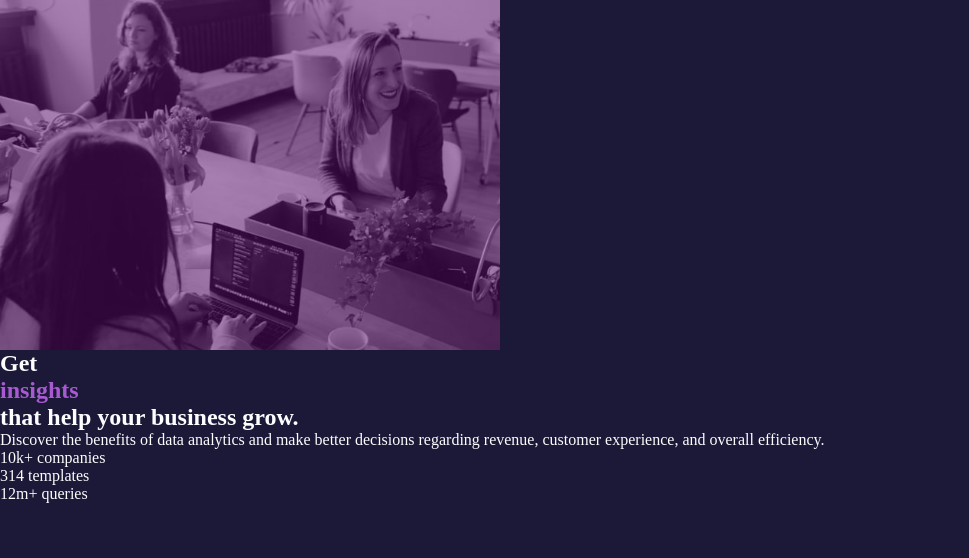
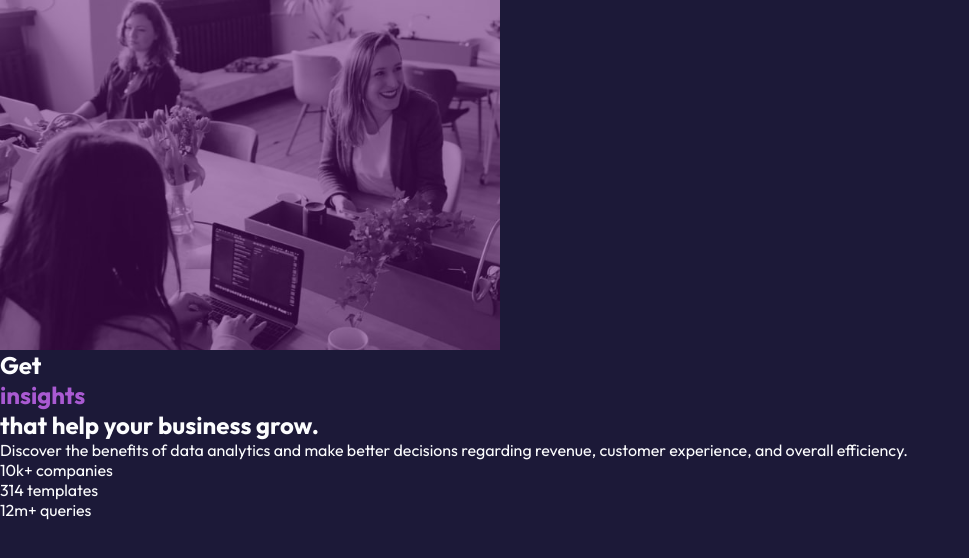
Before and after one commit to Lara-Vel/202301-w2ch1-lara-velenik, a website: page index.html in a window 1280 px wide. Shown: the whole page, without its empty margins (0-969 px from the left). Drawn offline with Linux system fonts and the light colour scheme.

Commit message:
add fonts from googlefonts web

```diff
--- a/index.html
+++ b/index.html
@@ -7,7 +7,12 @@
   <link rel="icon" type="image/jpg" href="/images/favicon-32x32.png" />
   <link rel="stylesheet" href="style.css">
   <link rel="icon" type="image/png" sizes="32x32" href="./images/favicon-32x32.png">
-
+  <link rel="preconnect" href="https://fonts.googleapis.com">
+  <link rel="preconnect" href="https://fonts.gstatic.com" crossorigin>
+  <link href="https://fonts.googleapis.com/css2?family=Outfit:wght@400;700&display=swap" rel="stylesheet">
+  <link rel="preconnect" href="https://fonts.googleapis.com">
+  <link rel="preconnect" href="https://fonts.gstatic.com" crossorigin>
+  <link href="https://fonts.googleapis.com/css2?family=Open+Sans:wght@700&display=swap" rel="stylesheet">
   <title>Lara preview card component</title>
 
 </head>
--- a/style.css
+++ b/style.css
@@ -33,6 +33,7 @@
 
 .main-section__text {
   color: #fcfdfe;
+  font-family: "Outfit", sans-serif;
 }
 
 .main-section__text h1 div {
```
